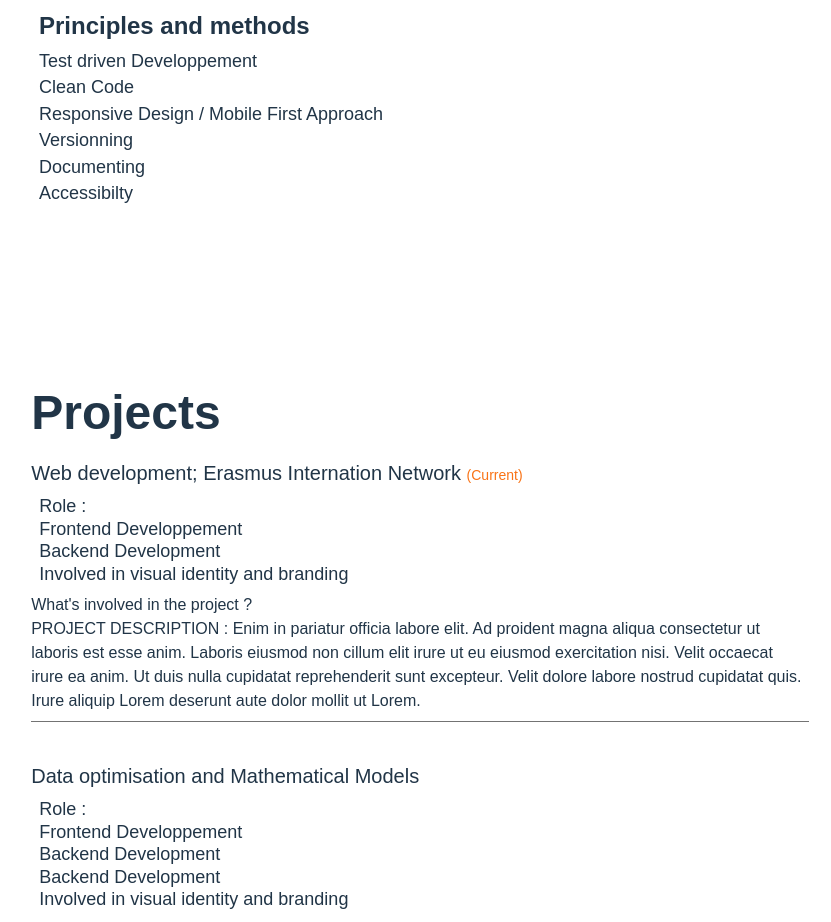
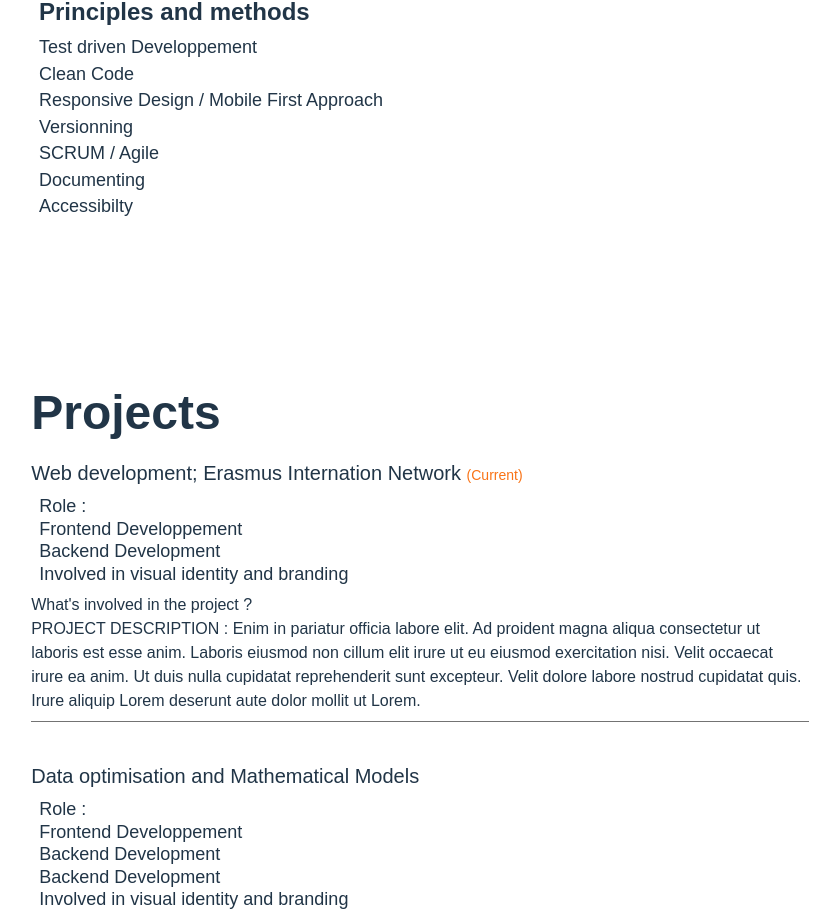
Before and after one commit to ZouicheOmar/grunted, a React (Vite) app: page / in a window 1280 px wide. Shown: the part 1393-2315 px from the top of the page, without its empty margins (380-1211 px from the left). Built offline with nearby package versions, Linux system fonts and the light colour scheme; a web font is replaced by a local one.

Commit message:
UI update

```diff
--- a/src/components/SkillsSection.jsx
+++ b/src/components/SkillsSection.jsx
@@ -78,6 +78,7 @@
           <span>Clean Code</span>
           <span>Responsive Design / Mobile First Approach</span>
           <span>Versionning</span>
+          <span>SCRUM / Agile</span>
           <span>Documenting</span>
           <span>Accessibilty</span>
         </div>
```
